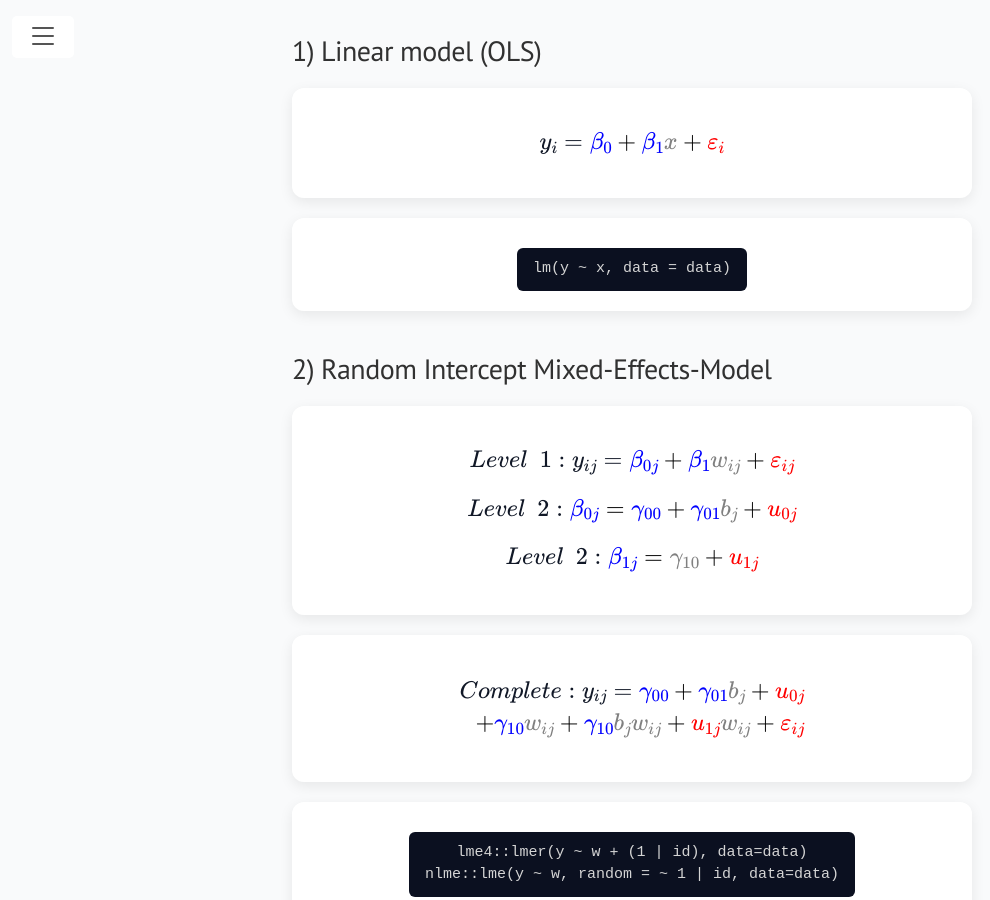
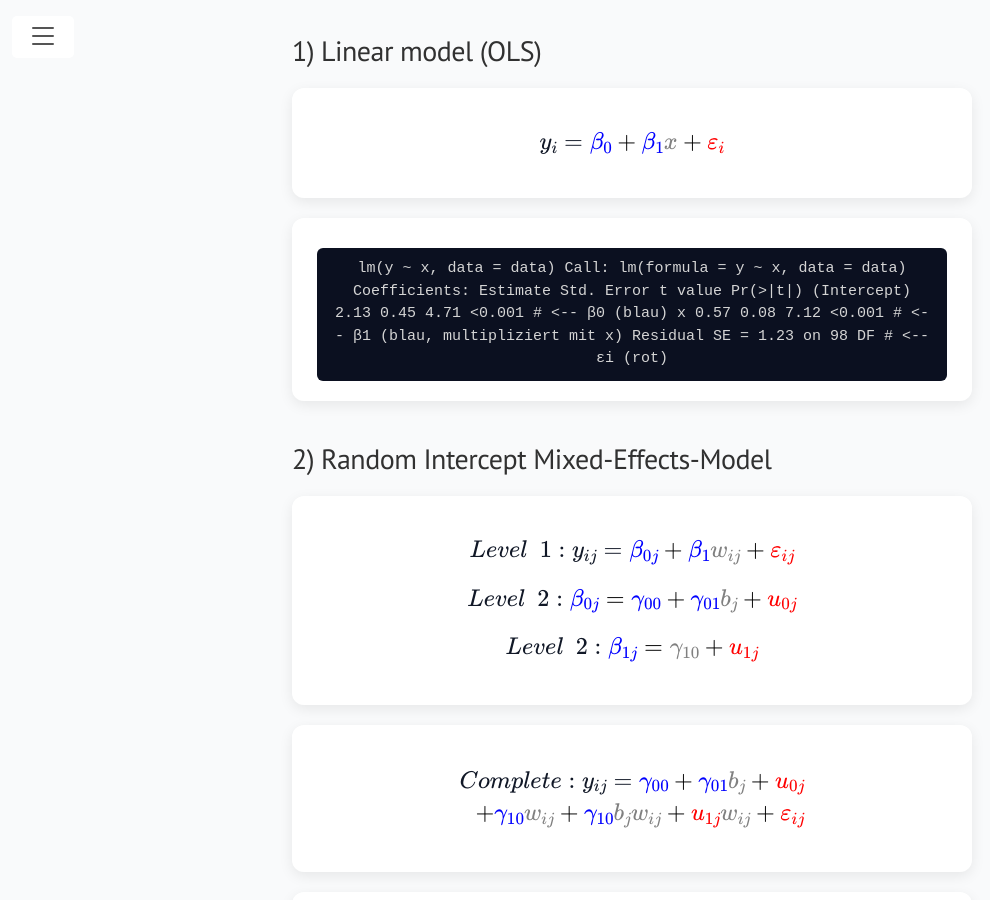
Before and after one commit to lennartseizer/ild, a Jekyll site: the page built from 9.html, in a window 1280 px wide and 900 px high, scrolled down 308 px. Shown: the whole window, without its empty margins (8-998 px from the left). Built offline with Jekyll 4.4.1, drawn with Linux system fonts in a browser that asks for light colours.

Commit message:
Update 9.html

```diff
--- a/9.html
+++ b/9.html
@@ -106,6 +106,16 @@
       <center>
       <div class="code" style="font-size: 15px";>
         lm(y ~ x, data = data)
+
+        Call:
+        lm(formula = y ~ x, data = data)
+
+        Coefficients:
+                     Estimate Std. Error t value Pr(>|t|)
+        (Intercept)   2.13    0.45        4.71   <0.001      # <-- β0 (blau)
+        x             0.57    0.08        7.12   <0.001      # <-- β1 (blau, multipliziert mit x)
+        Residual SE = 1.23 on 98 DF                          # <-- εi (rot)
+
       </div>
       </center>
     </div>
```
